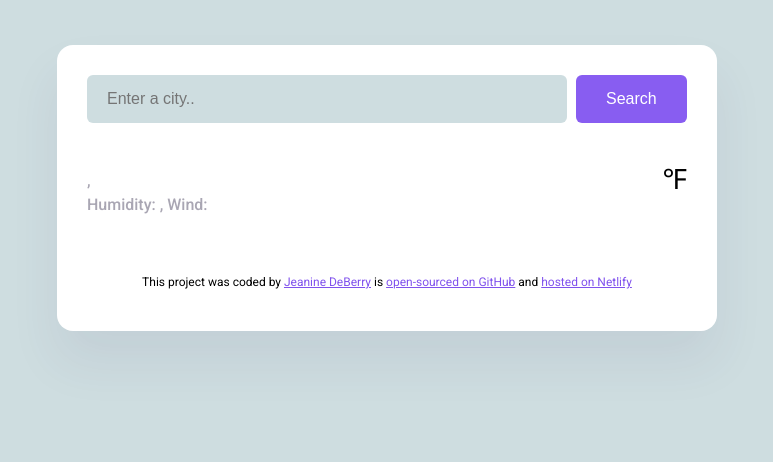
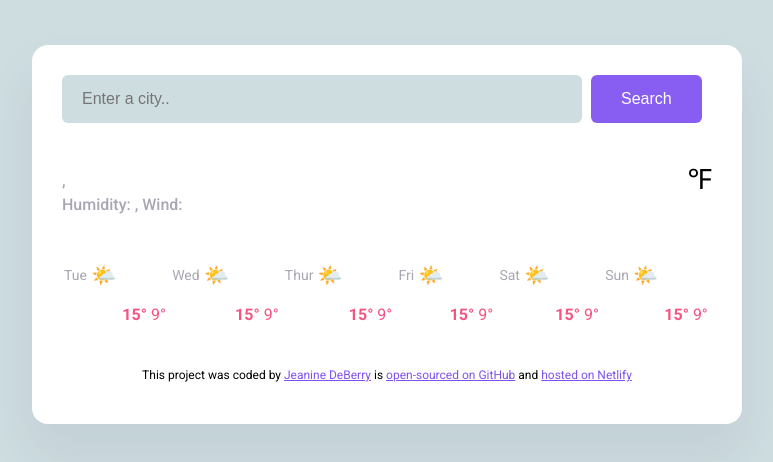
Before and after one commit to jkdeberry/debeweather, a plain HTML site: page index.html in a window 1280 px wide. Shown: the whole page, without its empty margins (253-1026 px from the left). Drawn offline with nearby package versions, Linux system fonts and the light colour scheme; no server answers.

Commit message:
Added forecast html and some of the css

```diff
--- a/index.html
+++ b/index.html
@@ -30,10 +30,48 @@
         </div>
         <div class="weatherApp-temperature-container">
         <div id = "icon">
-
         </div>
           <div class="weatherApp-temperature" id="temperature"></div>
           <div class="weatherApp-unit">&#8457</div>
+        </div>
+      </div>
+      <div class="weather-forecast">
+        <div class="weather-forecast-week">
+          <div class="weather-forecast-day">Tue</div>
+          <div class="weather-forecast-icon">🌤️</div>
+          <div class="weather-forecast-temperatures">
+            <div class="weather-forecast-temperature"><strong>15&deg</strong></div>
+            <div class="weather-forecast-temperature">9&deg</div>
+          </div>
+          <div class="weather-forecast-day">Wed</div>
+          <div class="weather-forecast-icon">🌤️</div>
+          <div class="weather-forecast-temperatures">
+            <div class="weather-forecast-temperature"><strong>15&deg</strong></div>
+            <div class="weather-forecast-temperature">9&deg</div>
+          </div>
+          <div class="weather-forecast-day">Thur</div>
+          <div class="weather-forecast-icon">🌤️</div>
+          <div class="weather-forecast-temperatures">
+            <div class="weather-forecast-temperature"><strong>15&deg</strong></div>
+            <div class="weather-forecast-temperature">9&deg</div>
+          </div>
+          <div class="weather-forecast-day">Fri</div>
+          <div class="weather-forecast-icon">🌤️</div>
+          <div class="weather-forecast-temperatures">
+            <div class="weather-forecast-temperature"><strong>15&deg</strong></div>
+            <div class="weather-forecast-temperature">9&deg</div>
+          </div>
+          <div class="weather-forecast-day">Sat</div>
+          <div class="weather-forecast-icon">🌤️</div>
+          <div class="weather-forecast-temperatures">
+            <div class="weather-forecast-temperature"><strong>15&deg</strong></div>
+            <div class="weather-forecast-temperature">9&deg</div>
+          </div>
+          <div class="weather-forecast-day">Sun</div>
+          <div class="weather-forecast-icon">🌤️</div>
+          <div class="weather-forecast-temperatures">
+            <div class="weather-forecast-temperature"><strong>15&deg</strong></div>
+            <div class="weather-forecast-temperature">9&deg</div>
         </div>
       </div>
     </main>
--- a/src/style.css
+++ b/src/style.css
@@ -1,5 +1,5 @@
 body {
-  background-color:  #cedde0;
+  background-color: #cedde0;
   font-family: "Roboto", sans-serif;
 }
 
@@ -9,19 +9,19 @@ a {
 
 .weatherApp {
   background: white;
-  max-width: 600px;
+  max-width: 650px;
   margin: 45px auto;
   box-shadow: 0 30px 50px rgba(65, 50, 100, 0.08);
   border-radius: 16px;
   padding: 30px;
 }
 header {
-  border-bottom: 1 px solid  #cedde0;
+  border-bottom: 1 px solid #cedde0;
   padding: 0, 0, 30px 0;
 }
 
 .search-form-input {
-  background-color:  #cedde0;
+  background-color: #cedde0;
   border: none;
   border-radius: 6px;
   width: 80%;
@@ -85,8 +85,38 @@ main {
   font-size: 28px;
 }
 
+.weather-forecast-week {
+  display: flex;
+  justify-content: space-around;
+  margin-top: 30px;
+}
+
+.weather-forecast-day {
+  text-align: center;
+  color: rgba(39, 33, 66, 0.4);
+  line-height: 25px;
+  font-size: 14px;
+  margin-bottom: 15px;
+}
+
+.weather-forecast-icon {
+  font-size: 20px;
+  text-align: center;
+}
+
+.weather-forecast-temperatures {
+  text-align: center;
+  color: #f65282;
+  display: flex;
+  justify-content: center;
+  margin-top: 40px;
+}
+.weather-forecast-temperature {
+  padding: 2px 2px;
+}
+
 footer {
-  border-top: 1 px  #cedde0
+  border-top: 1 px #cedde0;
   padding: 30px, 0, 0, 0;
   text-align: center;
   font-size: 12px;
```
